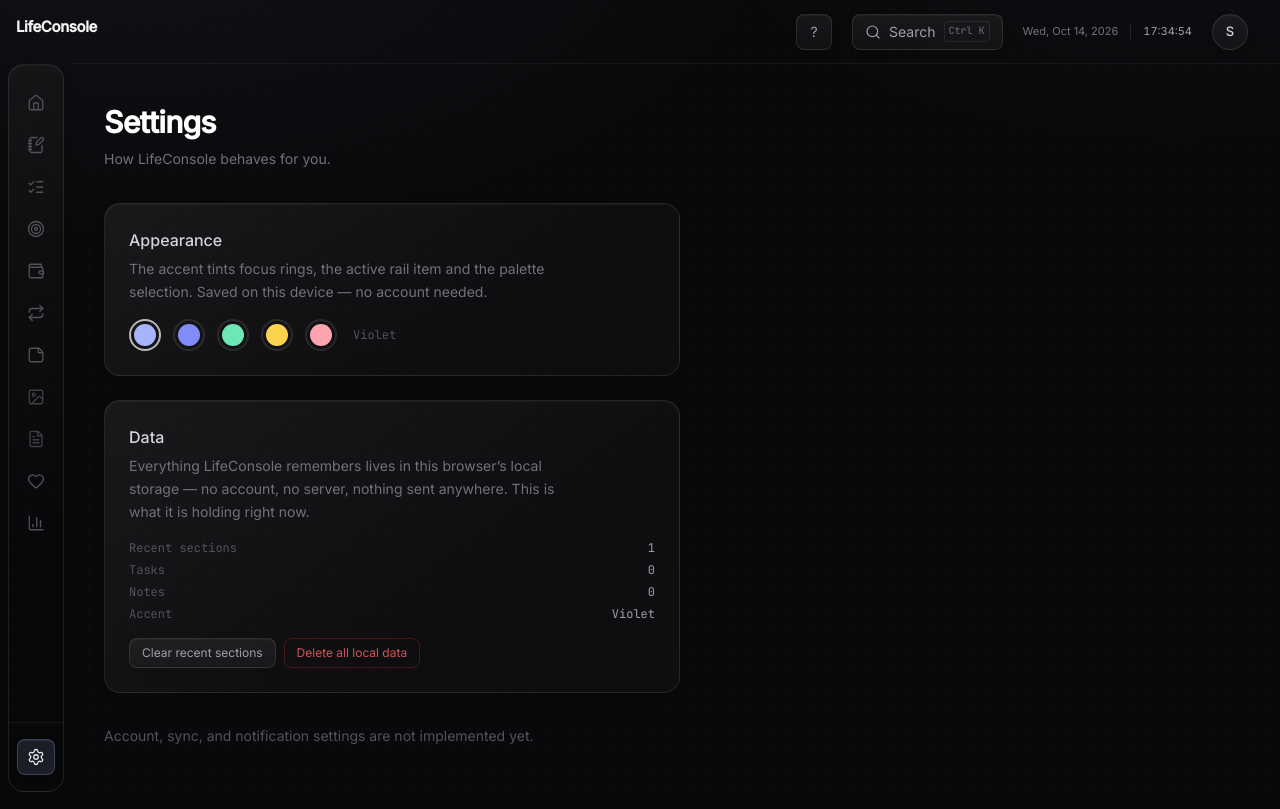
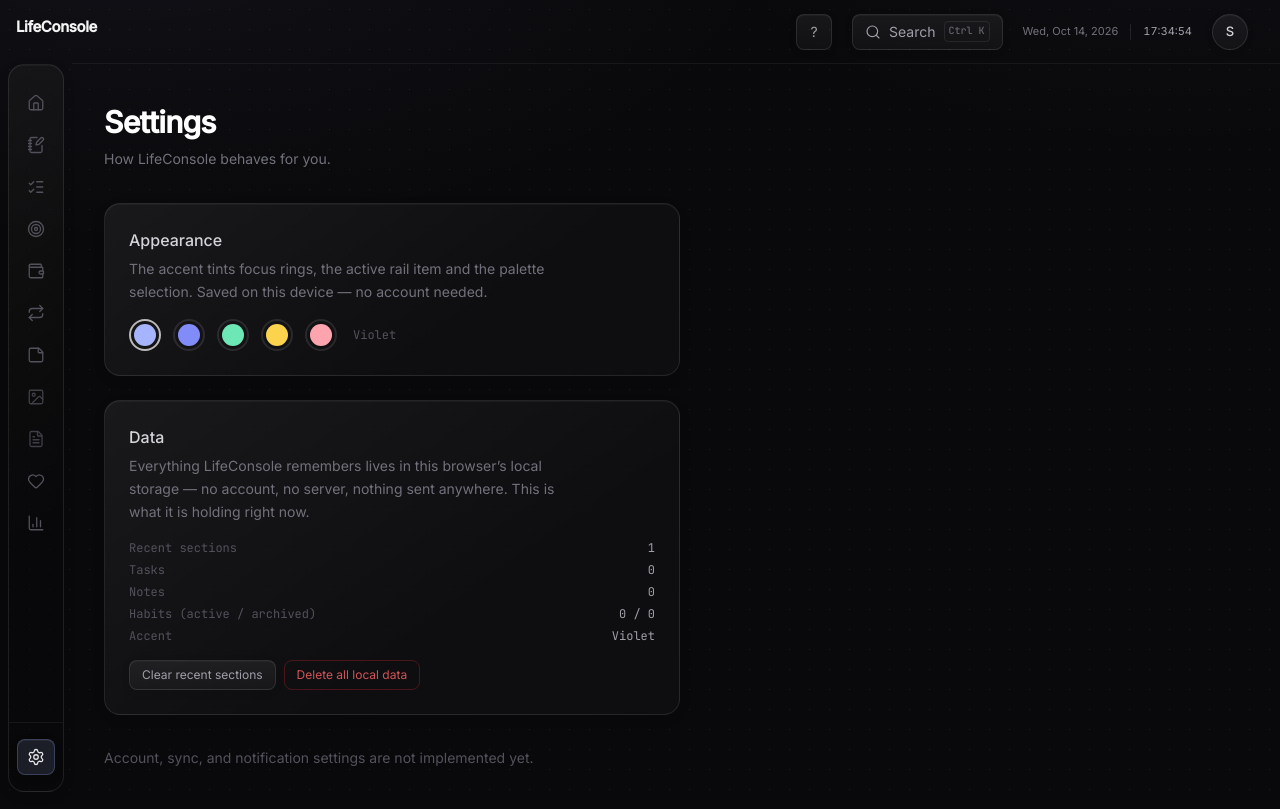
Before and after one commit to sunil-0701/LifeConsole, a React (Vite) app in the folder lifeconsole-facade/facade/: page /settings in a window 1280 px wide. Built offline with nearby package versions, Linux system fonts and the light colour scheme.

Commit message:
feat: include active and archived habits in local data controls
Show habit counts in Settings and include all completion history in the confirmed owned-key reset. Add a regression case so archived records cannot survive a full wipe unnoticed.

```diff
--- a/lifeconsole-facade/facade/src/lib/localData.js
+++ b/lifeconsole-facade/facade/src/lib/localData.js
@@ -2,8 +2,9 @@ import { ACCENT_KEY } from './preferences';
 import { RECENTS_KEY } from './sectionRecents';
 import { TASKS_KEY } from './tasks';
 import { NOTES_KEY } from './notes';
+import { HABITS_KEY } from './habits';
 
-export const LOCAL_DATA_KEYS = [ACCENT_KEY, RECENTS_KEY, TASKS_KEY, NOTES_KEY];
+export const LOCAL_DATA_KEYS = [ACCENT_KEY, RECENTS_KEY, TASKS_KEY, NOTES_KEY, HABITS_KEY];
 
 // Only remove our own keys; one blocked removal must not skip the others.
 export function clearLocalData() {
--- a/lifeconsole-facade/facade/src/pages/Settings.jsx
+++ b/lifeconsole-facade/facade/src/pages/Settings.jsx
@@ -5,6 +5,7 @@ import { clearSectionRecents, recentSections } from '../lib/sectionRecents';
 import { TASKS_KEY } from '../lib/tasks';
 import { useStoredState } from '../lib/useStoredState';
 import { useNotes } from '../lib/useNotes';
+import { useHabits } from '../lib/useHabits';
 import { clearLocalData } from '../lib/localData';
 
 const NO_TASKS = [];
@@ -14,6 +15,8 @@ function SettingsPage() {
   const [recentCount, setRecentCount] = useState(() => recentSections().length);
   const [tasks] = useStoredState(TASKS_KEY, NO_TASKS);
   const [notes] = useNotes();
+  const [habits] = useHabits();
+  const activeHabits = habits.filter((habit) => !habit.archived).length;
   const [dataError, setDataError] = useState('');
   const current = ACCENTS.find((option) => option.id === accent) ?? ACCENTS[0];
 
@@ -30,7 +33,7 @@ function SettingsPage() {
 
   const wipe = () => {
     const confirmed = window.confirm(
-      'Delete all local data on this device? The accent, recent sections, every task and every note will be lost.',
+      'Delete all local data on this device? The accent, recent sections, tasks, notes and all habit histories (including archived habits) will be lost.',
     );
     if (!confirmed) return;
 
@@ -102,6 +105,10 @@ function SettingsPage() {
             <dd className="tabular-nums text-zinc-400">{notes.length}</dd>
           </div>
           <div className="flex items-center justify-between gap-3">
+            <dt>Habits (active / archived)</dt>
+            <dd className="tabular-nums text-zinc-400">{activeHabits} / {habits.length - activeHabits}</dd>
+          </div>
+          <div className="flex items-center justify-between gap-3">
             <dt>Accent</dt>
             <dd className="text-zinc-400">{current.label}</dd>
           </div>
```
Also changed, not shown: 1 other file (tests, documents, lock files or other folders).
